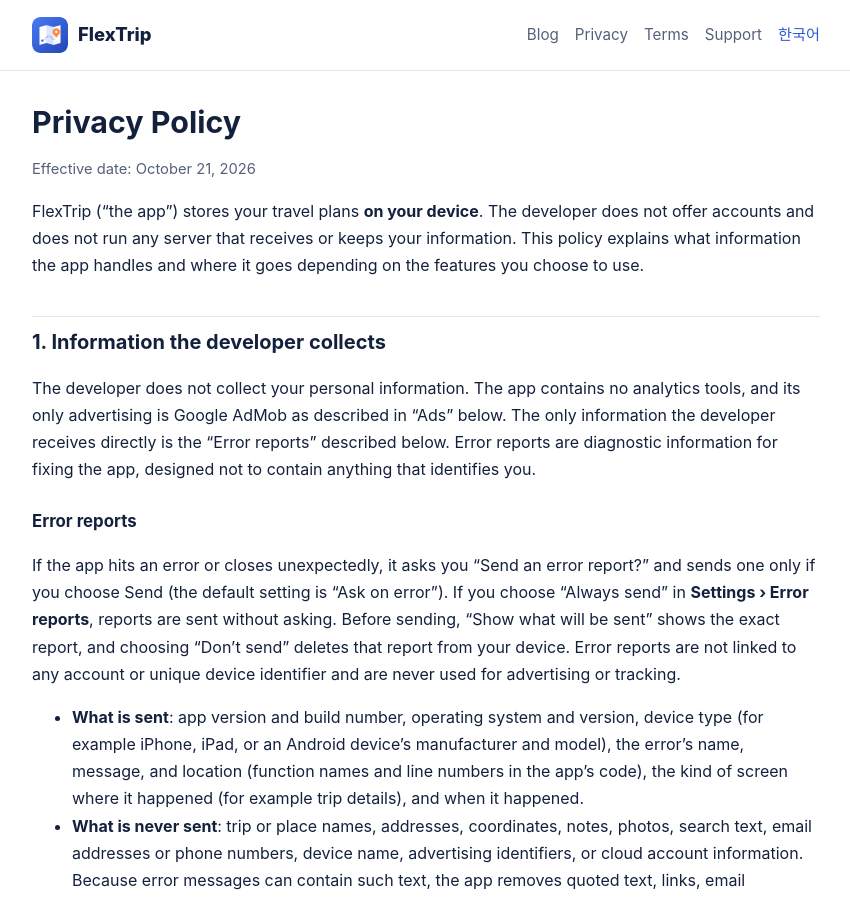
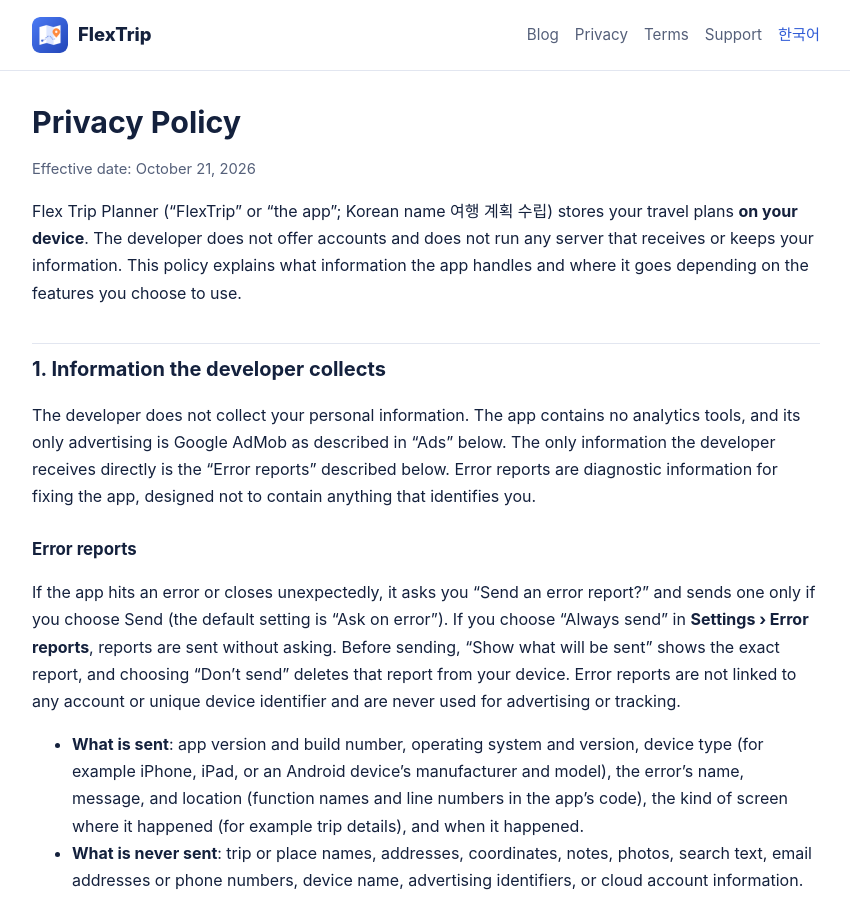
Before and after one commit to yjinchoi/flextrip-support, a Jekyll site: the page built from en/privacy.md, in a window 1280 px wide and 900 px high. Shown: the whole window, without its empty margins (214-1064 px from the left). Built offline with Jekyll 4.4.1, drawn with Linux system fonts in a browser that asks for light colours.

Commit message:
docs(privacy): 영문판 앱 이름 Flex Trip Planner(App Store en-US 이름)
Co-Authored-By: Claude Opus 5.5 <noreply@anthropic.com>

```diff
--- a/en/privacy.md
+++ b/en/privacy.md
@@ -9,7 +9,7 @@ description: What information the FlexTrip app stores, where it is stored, and w
 
 <p class="meta">Effective date: October 21, 2026</p>
 
-FlexTrip ("the app") stores your travel plans **on your device**. The developer does not offer accounts and does not run any server that receives or keeps your information. This policy explains what information the app handles and where it goes depending on the features you choose to use.
+Flex Trip Planner ("FlexTrip" or "the app"; Korean name 여행 계획 수립) stores your travel plans **on your device**. The developer does not offer accounts and does not run any server that receives or keeps your information. This policy explains what information the app handles and where it goes depending on the features you choose to use.
 
 ## 1. Information the developer collects
 The developer does not collect your personal information. The app contains no analytics tools, and its only advertising is Google AdMob as described in "Ads" below. The only information the developer receives directly is the "Error reports" described below. Error reports are diagnostic information for fixing the app, designed not to contain anything that identifies you.
```
